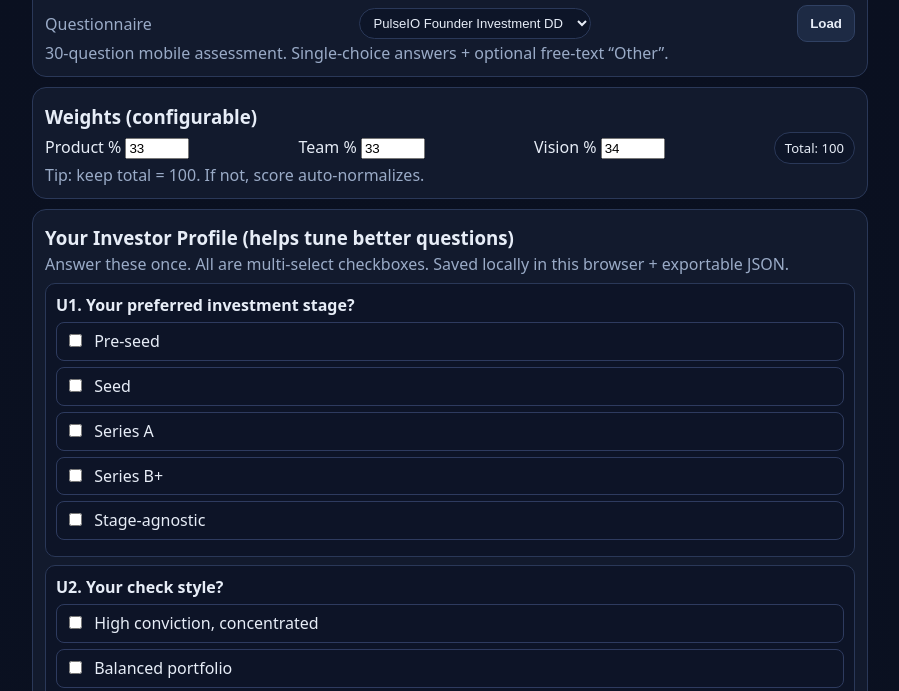
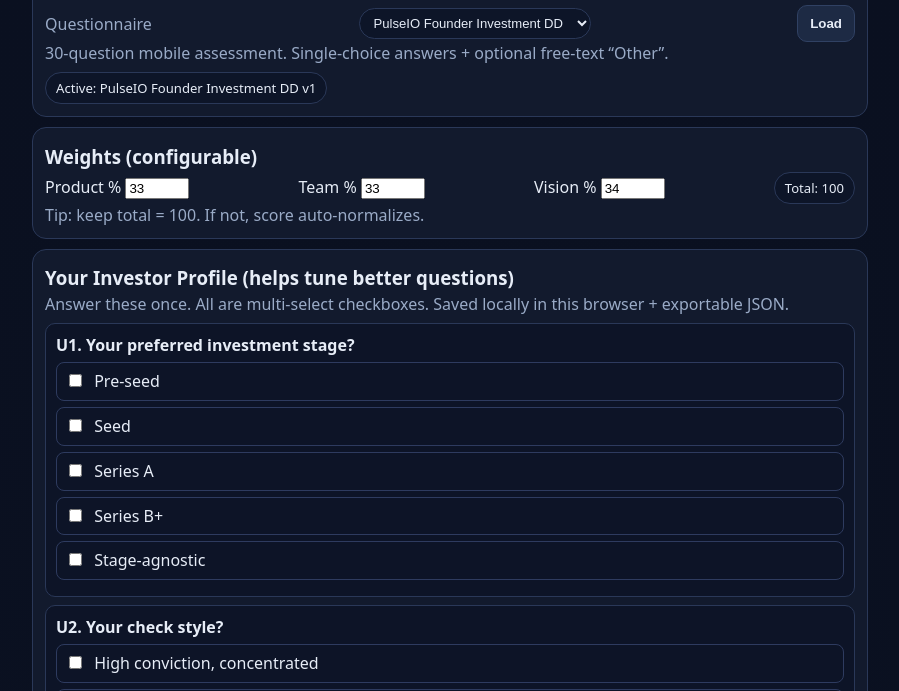
Before and after one commit to finchmolty-git/prompt-quest, a plain HTML site: page investment-dd/index.html in a window 1280 px wide. Shown: the part 77-768 px from the top of the page, without its empty margins (190-1089 px from the left). Drawn offline with Linux system fonts and the light colour scheme.

Commit message:
Fix questionnaire double-load race; enforce single active questionnaire view

```diff
--- a/investment-dd/index.html
+++ b/investment-dd/index.html
@@ -46,6 +46,7 @@
       <button class="btn ghost" id="switchQ">Load</button>
     </div>
     <div class="muted">30-question mobile assessment. Single-choice answers + optional free-text “Other”.</div>
+    <div class="pill" id="activeQLabel" style="margin-top:8px;display:inline-block">Active: loading...</div>
   </div>
 
   <div class="card">
@@ -87,6 +88,7 @@
   { id:'product-guy-join-team-v1', label:'Should I Join as Product Guy?', path:'./configs/product-guy-join-team-v1.json' }
 ];
 let config;
+let activeLoadToken = 0;
 
 const $ = id => document.getElementById(id);
 const draftKey = (qid) => `investment-dd-draft-${qid}`;
@@ -203,9 +205,14 @@
 }
 
 async function loadConfig(path){
-  const r = await fetch(path);
-  config = await r.json();
+  const myToken = ++activeLoadToken;
+  $('questions').innerHTML = '<h2>Questionnaire</h2><div class="muted">Loading…</div>';
+  const r = await fetch(path, {cache:'no-store'});
+  const nextConfig = await r.json();
+  if (myToken !== activeLoadToken) return; // drop stale async load
+  config = nextConfig;
   $('qid').textContent = config.id;
+  $('activeQLabel').textContent = `Active: ${config.name || config.id}`;
   $('wProduct').value = config.defaultWeights.product;
   $('wTeam').value = config.defaultWeights.team;
   $('wVision').value = config.defaultWeights.vision;
@@ -379,8 +386,11 @@
   sel.innerHTML = QUESTIONNAIRES.map(q=>`<option value="${q.path}">${q.label}</option>`).join('');
   $('switchQ').onclick = async ()=>{
     saveCurrentDraft();
+    $('switchQ').disabled = true;
+    $('result').style.display = 'none';
     await loadConfig(sel.value);
     localStorage.setItem('investment-dd-active-config', sel.value);
+    $('switchQ').disabled = false;
     window.scrollTo({top:0,behavior:'smooth'});
   };
 }
```
